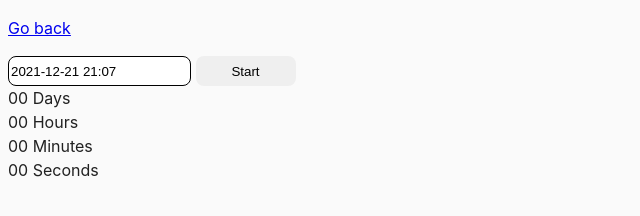
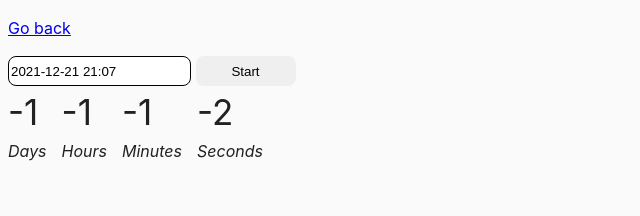
Before and after one commit to Ihorhomenko/goit-js-hw-09, a website built with Parcel: page src/02-timer.html in a window 1280 px wide. Both pictures are taken after a click on the button "Start". Shown: the whole page, without its empty margins (0-640 px from the left). Built offline with nearby package versions, Linux system fonts and the light colour scheme.

Commit message:
finished 2 exercise

```diff
--- a/package.json
+++ b/package.json
@@ -26,6 +26,7 @@
     "sass": "^1.32.8"
   },
   "dependencies": {
-    "flatpickr": "^4.6.9"
+    "flatpickr": "^4.6.9",
+    "notiflix": "^3.2.2"
   }
 }
--- a/src/css/common.css
+++ b/src/css/common.css
@@ -41,3 +41,17 @@ button[data-start] {
 button[data-start]:hover {
   background-color: rgb(53, 212, 240);
 }
+
+.timer {
+  display: flex;
+}
+.field:not(:last-child) {
+  margin-right: 15px;
+}
+.value {
+  display: block;
+  font-size: 35px;
+}
+.label {
+  font-style: italic;
+}
--- a/src/js/02-timer.js
+++ b/src/js/02-timer.js
@@ -1,10 +1,18 @@
 import flatpickr from 'flatpickr';
 import 'flatpickr/dist/flatpickr.min.css';
+import { Notify } from 'notiflix/build/notiflix-notify-aio';
 
 const refs = {
   input: document.querySelector('#datetime-picker'),
   button: document.querySelector('button[data-start]'),
+  days: document.querySelector('span[data-days]'),
+  hours: document.querySelector('span[data-hours]'),
+  minutes: document.querySelector('span[data-minutes]'),
+  seconds: document.querySelector('span[data-seconds]'),
 };
+
+let deltaTime = 0;
+let time = {};
 
 const options = {
   enableTime: true,
@@ -12,26 +20,27 @@ const options = {
   defaultDate: new Date(),
   minuteIncrement: 1,
   onClose(selectedDates) {
-    return selectedDates[0];
+    if (new Date() > new Date(selectedDates[0])) {
+      refs.button.setAttribute('disabled', true);
+      return Notify.failure('Please choose a date in the future');
+      // window.alert('Please choose a date in the future');
+    } else {
+      refs.button.removeAttribute('disabled');
+    }
+    deltaTime = new Date(selectedDates[0]) - new Date();
+    time = convertMs(deltaTime);
+    updateClockface(time);
   },
 };
 
 const chekedDate = flatpickr(refs.input, options);
 
-function onInputDate() {
-  if (new Date() > new Date(chekedDate.selectedDates.join())) {
-    refs.button.setAttribute('disabled', true);
-    window.alert('Please choose a date in the future');
-  } else {
-    refs.button.removeAttribute('disabled');
-    const ms = new Date(chekedDate.selectedDates.join()) - new Date();
-
-    console.log(convertMs(ms));
-  }
-}
-
 function onButtonClick() {
-  console.log('click');
+  setInterval(() => {
+    deltaTime -= 1000;
+    time = convertMs(deltaTime);
+    updateClockface(time);
+  }, 1000);
 }
 
 function convertMs(ms) {
@@ -53,6 +62,15 @@ function convertMs(ms) {
   return { days, hours, minutes, seconds };
 }
 
-refs.input.addEventListener('input', onInputDate);
+function updateClockface({ days, hours, minutes, seconds }) {
+  refs.days.textContent = `${addLeadingZero(days)}`;
+  refs.hours.textContent = `${addLeadingZero(hours)}`;
+  refs.minutes.textContent = `${addLeadingZero(minutes)}`;
+  refs.seconds.textContent = `${addLeadingZero(seconds)}`;
+}
+
+function addLeadingZero(value) {
+  return String(value).padStart(2, '0');
+}
 
 refs.button.addEventListener('click', onButtonClick);
```
Also changed, not shown: 1 other file.
